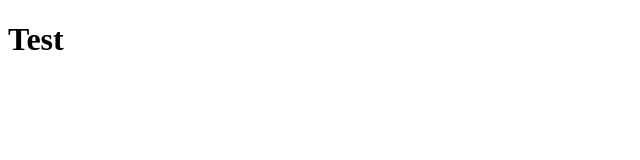
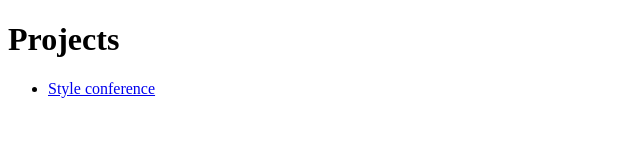
Before and after one commit to cocojumbolino/cocojumbolino.github.io, a plain HTML site: page index.html in a window 1280 px wide. Shown: the whole page, without its empty margins (0-640 px from the left). Drawn offline with Linux system fonts and the light colour scheme.

Commit message:
Update index.html

```diff
--- a/index.html
+++ b/index.html
@@ -6,6 +6,14 @@
   </head>
 
   <body>
-    <h1>Test</h1>
+    <header>
+      <h1>Projects</h1>
+    </header>
+
+    <nav>
+      <ul>
+        <li><a href="styles-conference/index.html">Style conference</a></li>
+      </ul>
+    </nav>
   </body>
 </html>
```
